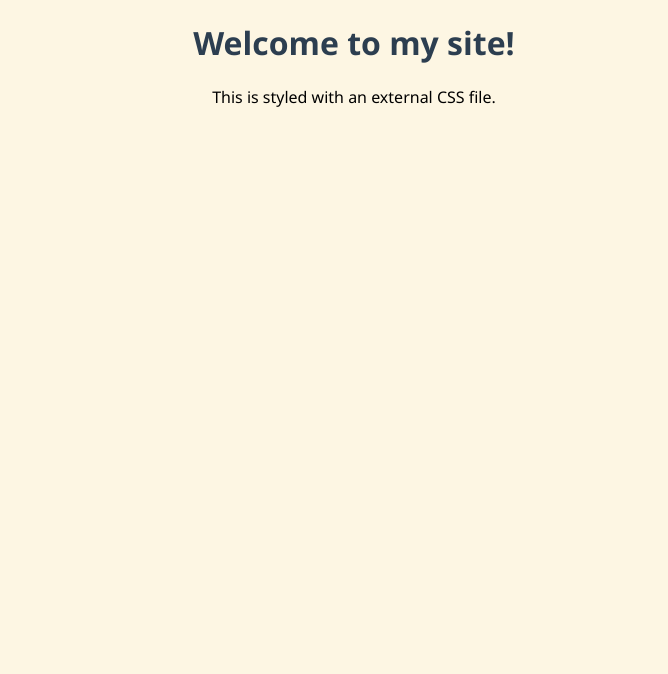
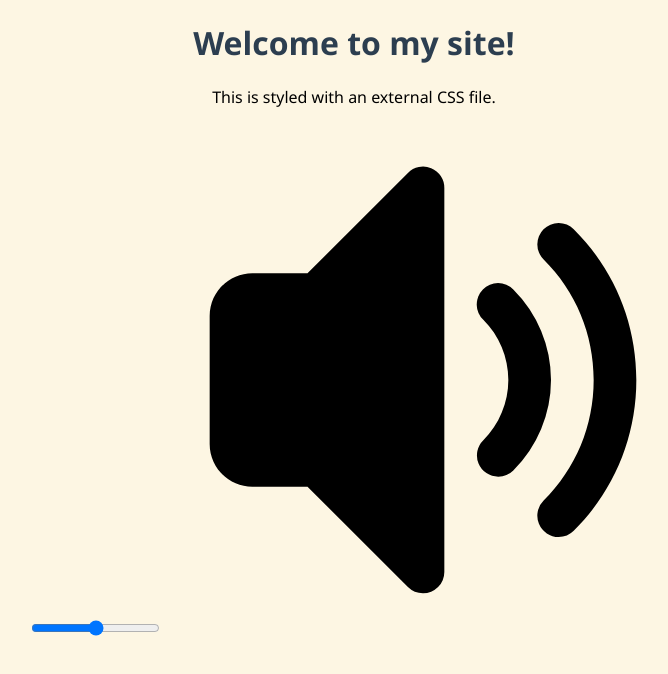
Before and after one commit to octobersky14/octobersky14.github.io, a plain HTML site: page index.html in a window 1280 px wide. Shown: the whole page, without its empty margins (286-954 px from the left). Drawn offline with Linux system fonts and the light colour scheme.

Commit message:
Update index.html

```diff
--- a/index.html
+++ b/index.html
@@ -8,4 +8,35 @@
     <h1>Welcome to my site!</h1>
     <p>This is styled with an external CSS file.</p>
   </body>
+  <!-- From Uiverse.io by seyed-mohsen-mousavi -->
+<label class="slider">
+  <input type="range" class="level" />
+  <svg
+    class="volume"
+    xmlns="http://www.w3.org/2000/svg"
+    version="1.1"
+    xmlns:xlink="http://www.w3.org/1999/xlink"
+    width="512"
+    height="512"
+    x="0"
+    y="0"
+    viewBox="0 0 24 24"
+    style="enable-background:new 0 0 512 512"
+    xml:space="preserve"
+  >
+    <g>
+      <path
+        d="M18.36 19.36a1 1 0 0 1-.705-1.71C19.167 16.148 20 14.142 20 12s-.833-4.148-2.345-5.65a1 1 0 1 1 1.41-1.419C20.958 6.812 22 9.322 22 12s-1.042 5.188-2.935 7.069a.997.997 0 0 1-.705.291z"
+        fill="currentColor"
+        data-original="#000000"
+      ></path>
+      <path
+        d="M15.53 16.53a.999.999 0 0 1-.703-1.711C15.572 14.082 16 13.054 16 12s-.428-2.082-1.173-2.819a1 1 0 1 1 1.406-1.422A6 6 0 0 1 18 12a6 6 0 0 1-1.767 4.241.996.996 0 0 1-.703.289zM12 22a1 1 0 0 1-.707-.293L6.586 17H4c-1.103 0-2-.897-2-2V9c0-1.103.897-2 2-2h2.586l4.707-4.707A.998.998 0 0 1 13 3v18a1 1 0 0 1-1 1z"
+        fill="currentColor"
+        data-original="#000000"
+      ></path>
+    </g>
+  </svg>
+</label>
+
 </html>
```
